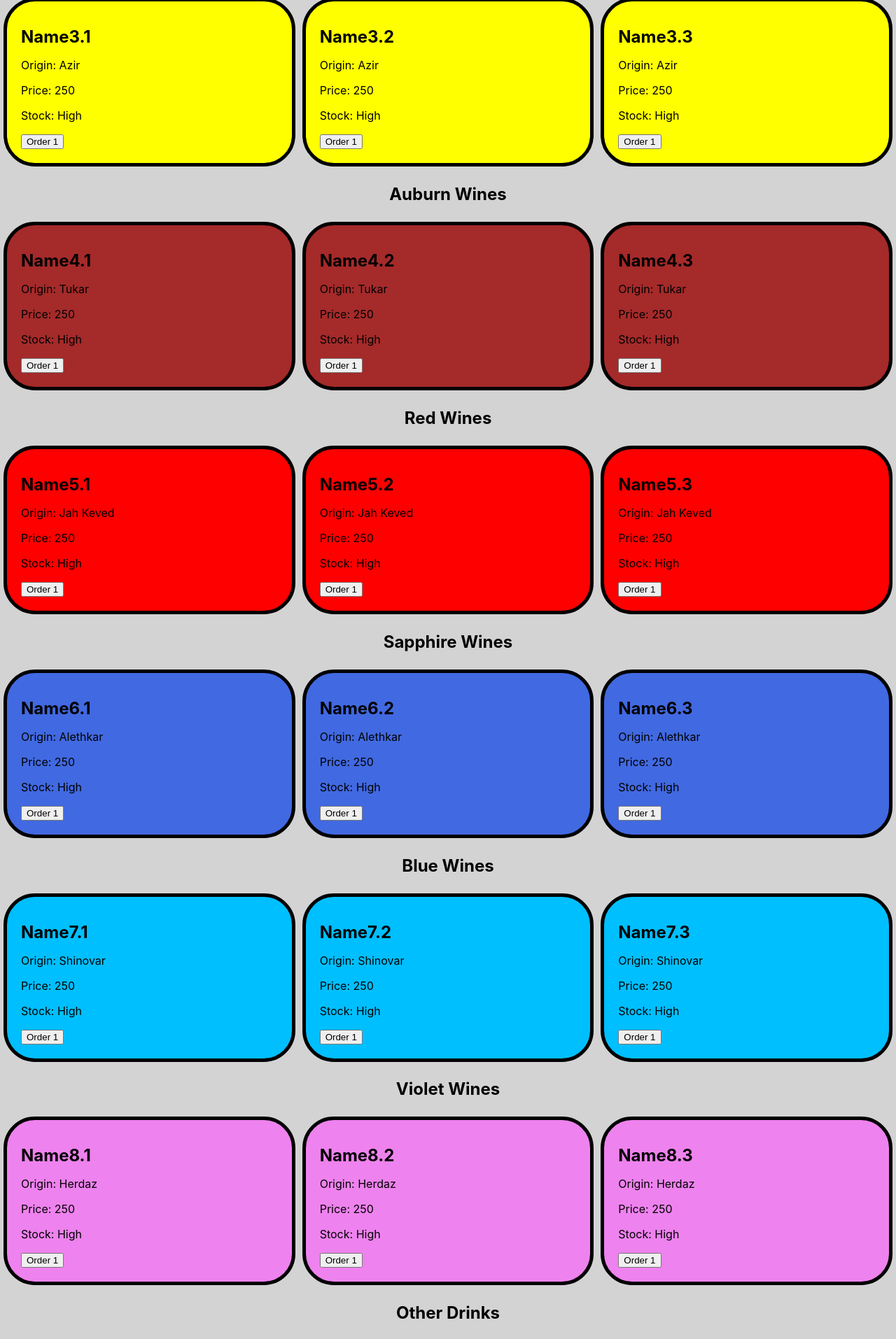
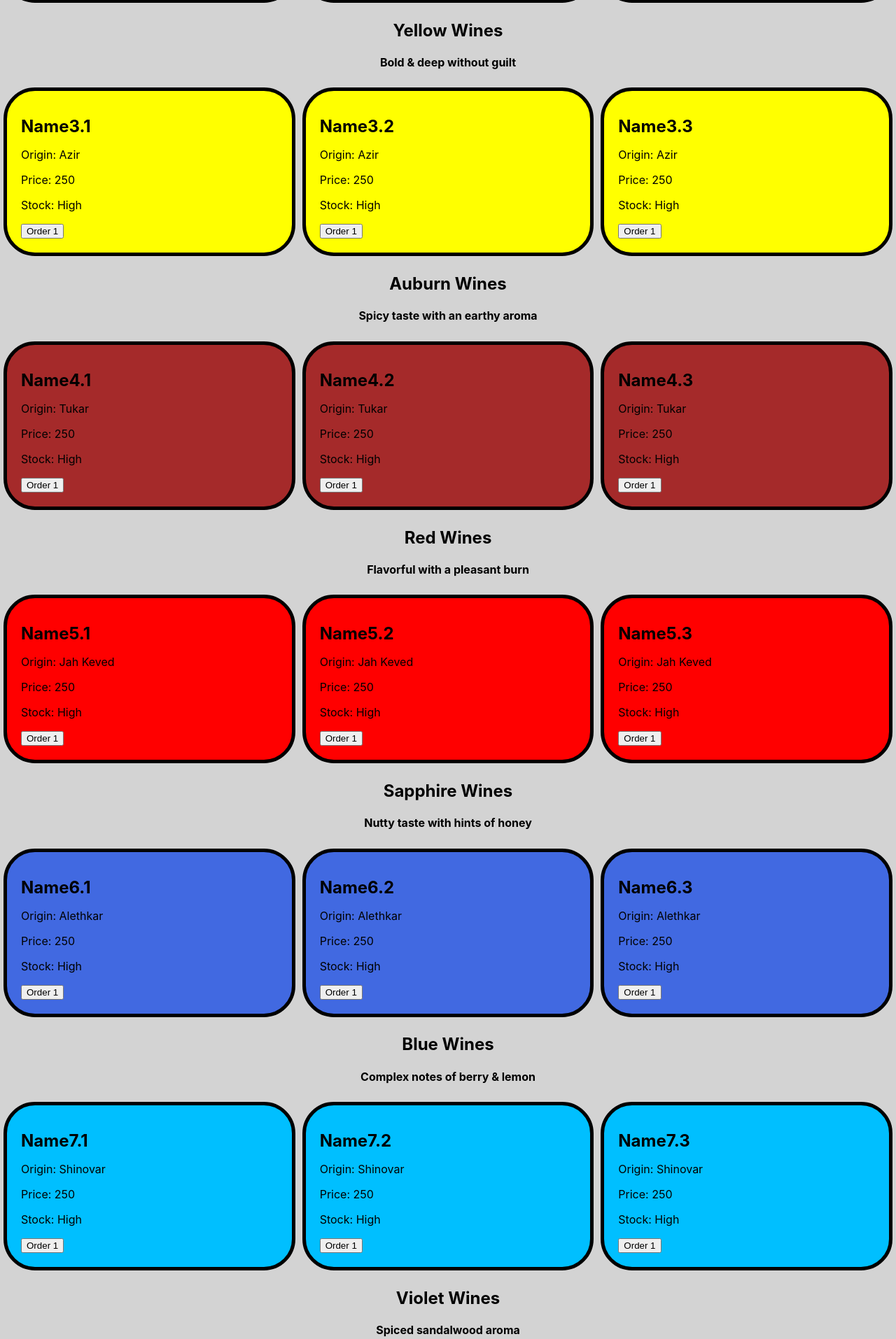
Before and after one commit to TJEverett/wine_shop, a React (Create React App) app: page / in a window 1280 px wide. Shown: the part 820-2734 px from the top of the page at 70% size. Built offline with nearby package versions, Linux system fonts and the light colour scheme.

Commit message:
add subHeader for category and move table style to be local

```diff
--- a/src/components/Category.js
+++ b/src/components/Category.js
@@ -4,13 +4,19 @@ import Drink from "./Drink";
 import CustomButton from "./CustomButton";
 
 function Category(props) {
+  const table = {
+    display: "grid",
+    gridTemplateColumns: "1fr 1fr 1fr"
+  };
+
   if(props.drinkList.length === 0) {
     return(null);
   } else {
     return(
       <React.Fragment>
         <h2 className="center">{props.headerText}</h2>
-        <div className="table">
+        <h4 className="center">{props.subHeaderText}</h4>
+        <div style={table}>
           {props.drinkList.map((drink) =>
             <div className={`cell ${props.drinkStyle}`} key={drink.id}>
               <Drink name={drink.name}
@@ -41,6 +47,7 @@ Category.propTypes = {
   drinkList: PropTypes.array,
   buttonList: PropTypes.array,
   headerText: PropTypes.string,
+  subHeaderText: PropTypes.string,
   drinkStyle: PropTypes.string
 }
 
--- a/src/components/Customer.js
+++ b/src/components/Customer.js
@@ -61,15 +61,15 @@ class Customer extends React.Component {
     const buttonArray = [{func: (drinkId) => this.props.orderFunction(drinkId, -1), text: "Order 1"}];
     return(
       <React.Fragment>
-        <Category drinkList={this.state.pinkList} headerText="Pink Wines" drinkStyle="pink" buttonList={buttonArray} />
-        <Category drinkList={this.state.orangeList} headerText="Orange Wines" drinkStyle="orange" buttonList={buttonArray} />
-        <Category drinkList={this.state.yellowList} headerText="Yellow Wines" drinkStyle="yellow" buttonList={buttonArray} />
-        <Category drinkList={this.state.auburnList} headerText="Auburn Wines" drinkStyle="auburn" buttonList={buttonArray} />
-        <Category drinkList={this.state.redList} headerText="Red Wines" drinkStyle="red" buttonList={buttonArray} />
-        <Category drinkList={this.state.sapphireList} headerText="Sapphire Wines" drinkStyle="sapphire" buttonList={buttonArray} />
-        <Category drinkList={this.state.blueList} headerText="Blue Wines" drinkStyle="blue" buttonList={buttonArray} />
-        <Category drinkList={this.state.violetList} headerText="Violet Wines" drinkStyle="violet" buttonList={buttonArray} />
-        <Category drinkList={this.state.othersList} headerText="Other Drinks" drinkStyle="white" buttonList={buttonArray} />
+        <Category drinkList={this.state.pinkList} headerText="Pink Wines" subHeaderText="Floral, Aids alertness" drinkStyle="pink" buttonList={buttonArray} />
+        <Category drinkList={this.state.orangeList} headerText="Orange Wines" subHeaderText="Fruity with notes of ginger" drinkStyle="orange" buttonList={buttonArray} />
+        <Category drinkList={this.state.yellowList} headerText="Yellow Wines" subHeaderText="Bold & deep without guilt" drinkStyle="yellow" buttonList={buttonArray} />
+        <Category drinkList={this.state.auburnList} headerText="Auburn Wines" subHeaderText="Spicy taste with an earthy aroma" drinkStyle="auburn" buttonList={buttonArray} />
+        <Category drinkList={this.state.redList} headerText="Red Wines" subHeaderText="Flavorful with a pleasant burn" drinkStyle="red" buttonList={buttonArray} />
+        <Category drinkList={this.state.sapphireList} headerText="Sapphire Wines" subHeaderText="Nutty taste with hints of honey" drinkStyle="sapphire" buttonList={buttonArray} />
+        <Category drinkList={this.state.blueList} headerText="Blue Wines" subHeaderText="Complex notes of berry & lemon" drinkStyle="blue" buttonList={buttonArray} />
+        <Category drinkList={this.state.violetList} headerText="Violet Wines" subHeaderText="Spiced sandalwood aroma" drinkStyle="violet" buttonList={buttonArray} />
+        <Category drinkList={this.state.othersList} headerText="Other Drinks" subHeaderText="Not actually wine" drinkStyle="white" buttonList={buttonArray} />
       </React.Fragment>
     );
   }
--- a/src/index.css
+++ b/src/index.css
@@ -20,11 +20,6 @@ strong {
 .center {
   display: flex;
   justify-content: center;
-}
-
-.table {
-  display: grid;
-  grid-template-columns: 1fr 1fr 1fr;
 }
 
 .cell {
```
